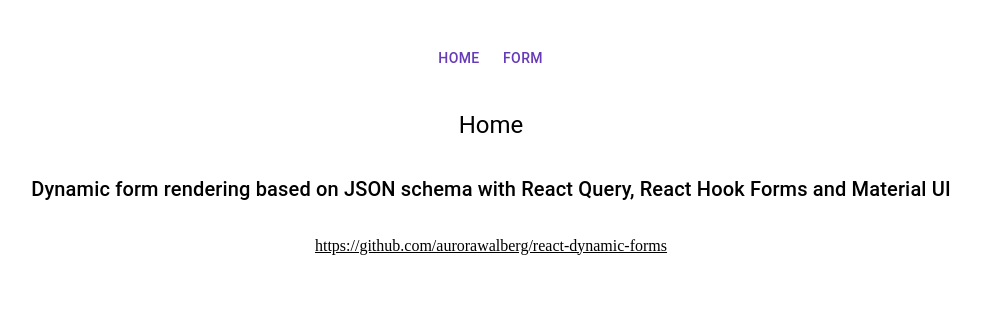
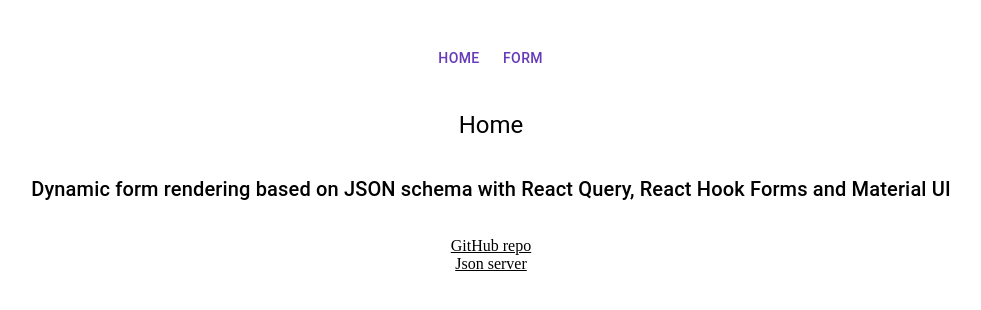
Before and after one commit to aurorascharff/react-dynamic-forms, a React (Vite) app: page / in a window 1280 px wide. Shown: the top 310 px of the page, without its empty margins (149-1130 px from the left). Built offline with nearby package versions, Linux system fonts and the light colour scheme.

Commit message:
use github secrets

```diff
--- a/src/pages/HomePage.tsx
+++ b/src/pages/HomePage.tsx
@@ -12,14 +12,25 @@
         <Typography variant="h6" component="h2" sx={{ mb: '2rem' }}>
           Dynamic form rendering based on JSON schema with React Query, React Hook Forms and Material UI
         </Typography>
+        <Box>
           <Link
             color="inherit"
             href="
           https://github.com/aurorawalberg/react-dynamic-forms
           "
           >
-          https://github.com/aurorawalberg/react-dynamic-forms
+            GitHub repo
           </Link>
+          <br />
+          <Link
+            color="inherit"
+            href="
+          https://my-json-server.typicode.com/aurorawalberg/json-server
+          "
+          >
+            Json server
+          </Link>
+        </Box>
       </Box>
     </div>
   );
```
Lines whose indentation alone changed are shown as unchanged.
